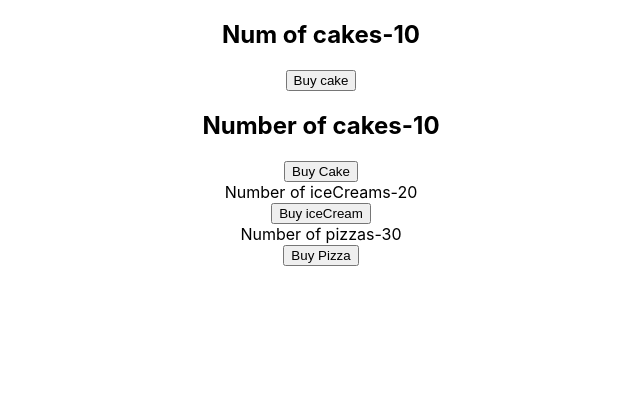
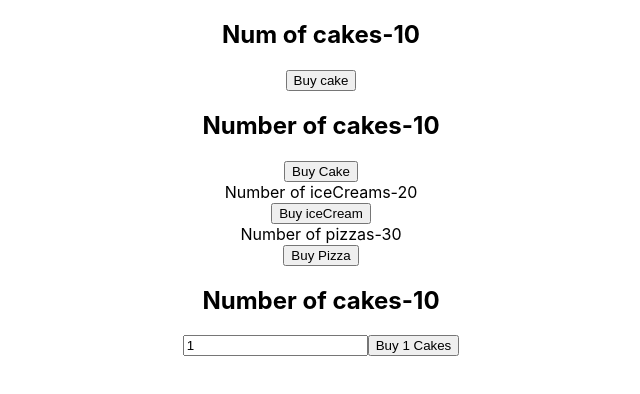
Before and after one commit to chodankarac/react-redux-demo, a React (Create React App) app: page / in a window 1280 px wide. Shown: the top 394 px of the page, without its empty margins (319-959 px from the left). Built offline with nearby package versions, Linux system fonts and the light colour scheme.

Commit message:
Action payload added for cake;implements issue #11

```diff
--- a/src/App.js
+++ b/src/App.js
@@ -5,6 +5,7 @@
 import store from "./redux/store";
 import { Provider } from "react-redux";
 import PizzaContainer from "./components/pizzaContainer";
+import NewCakeContainer from "./components/NewCakeContainer";
 
 function App() {
   return (
@@ -15,6 +16,7 @@
         <CakeContainer />
         <IceCreamContainer />
         <PizzaContainer />
+        <NewCakeContainer />
       </div>
     </Provider>
   );
--- /dev/null
+++ b/src/components/NewCakeContainer.js
@@ -0,0 +1,31 @@
+import React, { useState } from "react";
+import { connect } from "react-redux";
+import { buyCake } from "../redux/cake/cakeActions";
+// import { buyCake } from "../redux";
+
+function NewCakeContainer(props) {
+  const [number, setNumber] = useState(1);
+  return (
+    <div>
+      <h2>Number of cakes-{props.numOfCakes}</h2>
+      <input type="text" value={number} onChange={(e) => setNumber(e.target.value)} />
+      <button onClick={() => props.buyCake(number)}>Buy {number} Cakes</button>
+    </div>
+  );
+}
+
+const mapStateToProps = (state) => {
+  //used for providing part of the state data from store to the components
+  //Reducer provide initial or updated state to store,when state in the store updates mapStateToProps gets called and it returns updated state value,which is accessed here state.cake.numOfCakes cause in rootReducer cake is the key and cakeReducer is the value
+  return {
+    numOfCakes: state.cake.numOfCakes,
+  };
+};
+
+const mapDispatchToProps = (dispatch) => {
+  //used for dispatching action to store
+  return {
+    buyCake: (number) => dispatch(buyCake(number)),
+  };
+};
+export default connect(mapStateToProps, mapDispatchToProps)(NewCakeContainer); //connect is used to connect store to the component,(connect takes two arguments mapStateToProps, mapDispatchToProps)
--- a/src/redux/cake/cakeActions.js
+++ b/src/redux/cake/cakeActions.js
@@ -1,6 +1,7 @@
 import { BUY_CAKE } from "./cakeTypes";
-export const buyCake = () => {
+export const buyCake = (number) => {
   return {
     type: BUY_CAKE,
+    payload: number,
   };
 };
--- a/src/redux/cake/cakeReducer.js
+++ b/src/redux/cake/cakeReducer.js
@@ -8,7 +8,7 @@
     case BUY_CAKE:
       return {
         ...state,
-        numOfCakes: state.numOfCakes - 1,
+        numOfCakes: state.numOfCakes - action.payload,
       };
     default:
       return state;
```
